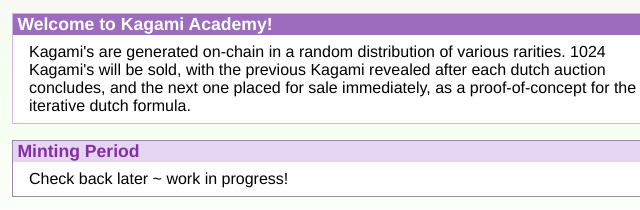
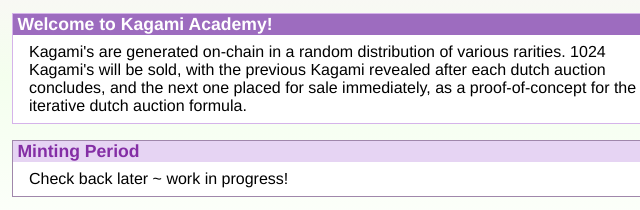
Before and after one commit to remiliacorp/kagami.academy, a plain HTML site: page index.html in a window 1280 px wide. Shown: the part 323-533 px from the top of the page, 300-940 px from the left. Drawn offline with Linux system fonts and the light colour scheme.

Commit message:
Update index.html

```diff
--- a/index.html
+++ b/index.html
@@ -58,7 +58,7 @@
 
       <p>
         Kagami's are generated on-chain in a random distribution of various rarities. 1024 Kagami's will be sold, with the previous Kagami revealed after each dutch auction concludes,
-        and the next one placed for sale immediately, as a proof-of-concept for the iterative dutch formula.
+        and the next one placed for sale immediately, as a proof-of-concept for the iterative dutch auction formula.
       </p>
 	  </div>
 
```
